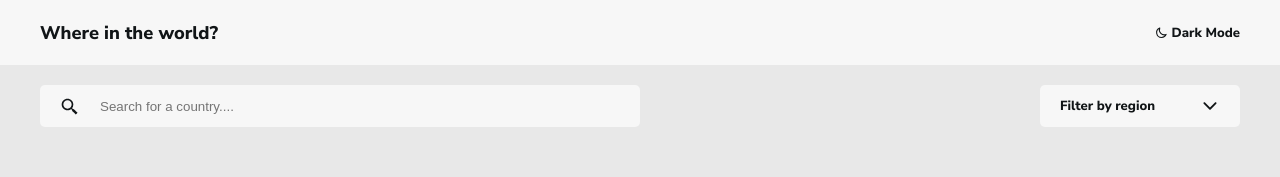
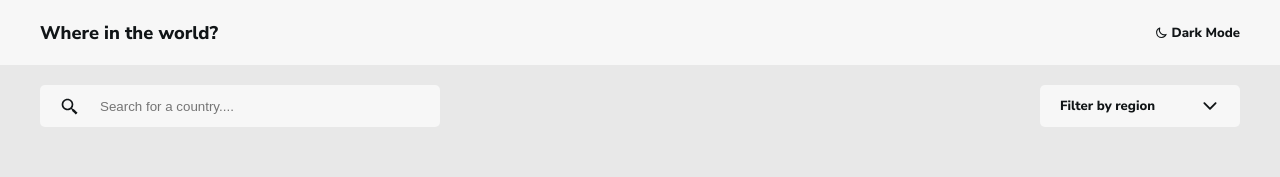
Before and after one commit to mpadilhaa/rest-countries-api, a React (Create React App) app: page / in a window 1280 px wide. Shown: the top 177 px of the page. Built offline with nearby package versions, Linux system fonts and the light colour scheme.

Commit message:
alteração css

```diff
--- a/src/pages/Home/Home.module.css
+++ b/src/pages/Home/Home.module.css
@@ -38,7 +38,7 @@
 
 .inputSearch {
   width: 90%;
-  max-width: 600px;
+  max-width: 400px;
   position: relative;
 }
 
```
